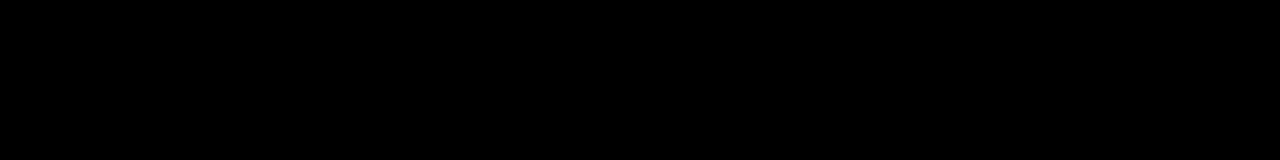
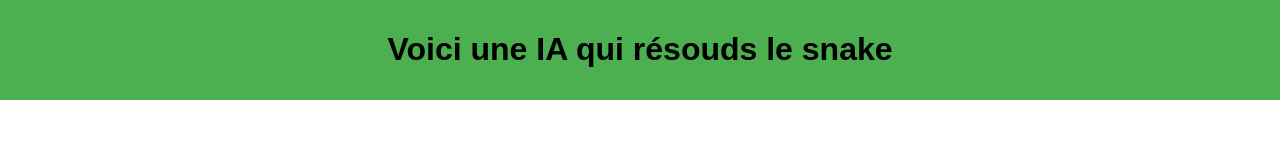
Before and after one commit to Aronbfrt/snakeia, a website: page index.html in a window 1280 px wide. Drawn offline with Linux system fonts and the light colour scheme.

Commit message:
html et css

```diff
--- a/index.html
+++ b/index.html
@@ -10,9 +10,6 @@
     <header>
         <center><h1>Voici une IA qui résouds le snake</h1></center>
     </header>
-    <main>
-        <canvas id="gameCanvas" width="400" height="400"></canvas>
-        <script src="main.js"></script>
 
 </body>
 </html>
--- a/style.css
+++ b/style.css
@@ -1,6 +1,12 @@
 body {
     margin: 0;
     padding: 0;
-    font-family: , sans-serif;
-    background-color: #000000;
+    font-family:Arial, sans-serif;
+    background-color: #ffffff;
 }
+header {
+    background-color: #4CAF50;
+    color: rgb(0, 0, 0);
+    padding: 10px 0;
+    text-align: center;
+}
```
